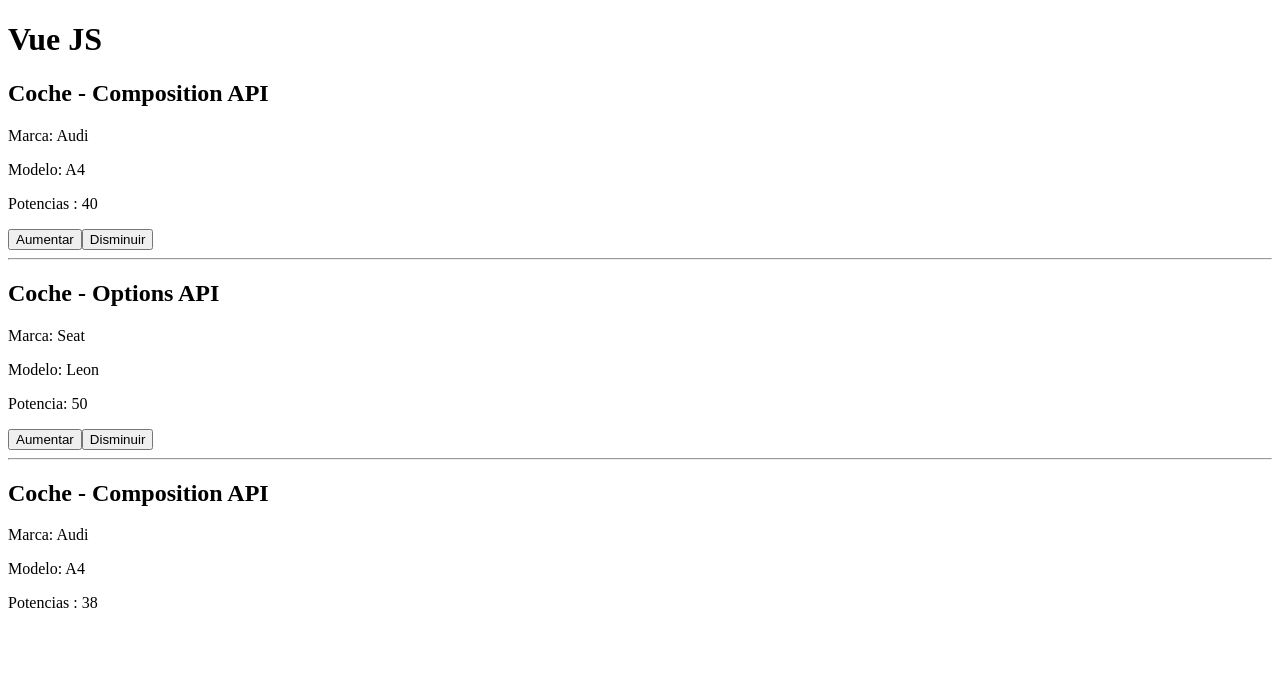
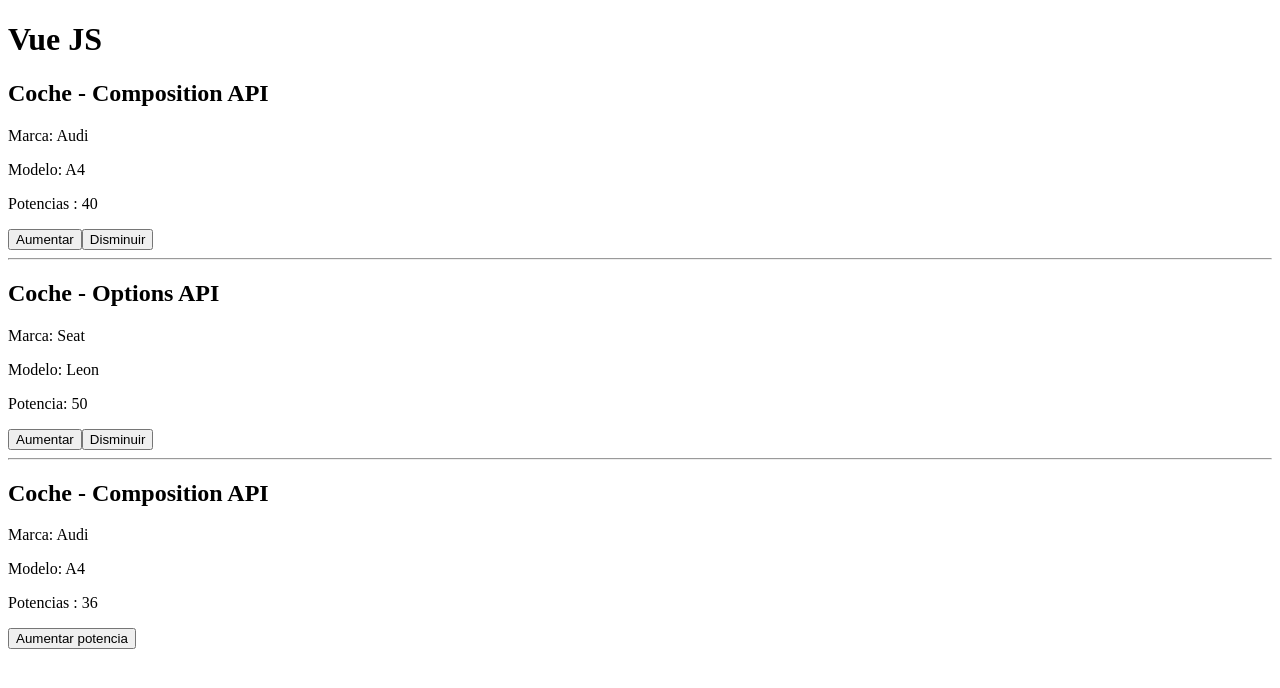
Before and after one commit to CasJuan/vue-coleg, a Vue app in the folder started/: page / in a window 1280 px wide. Shown: the top 688 px of the page. Built offline with nearby package versions, Linux system fonts and the light colour scheme.

Commit message:
[add] funciones como props

```diff
--- a/started/src/App.vue
+++ b/started/src/App.vue
@@ -4,10 +4,12 @@
   <hr/>
   <CarOptions/>
   <hr/>
-  <Car :power="power"/>
+  <Car :power="power" :upPower="upPower"/>
 </template>
 
 <script>
+import {ref} from 'vue';
+
 import Car from "./components/Car.vue";
 import CarComposition from "./components/CarComposition.vue";
 import CarOptions from "./components/CarOptions.vue";
@@ -19,10 +21,16 @@ export default {
     Car
   },
   setup(){
-    let power = 38;
+    let power = ref(36);
+
+    const upPower = () => {
+      console.log("Aumentar power");
+      power.value++
+    }
 
     return{
       power,
+      upPower,
     }
   }
 };
--- a/started/src/components/Car.vue
+++ b/started/src/components/Car.vue
@@ -4,6 +4,7 @@
     <p>Modelo: {{ model }}</p>
 
     <p> Potencias : {{ power }} </p>
+    <button @click="upPower" >Aumentar potencia</button>
 
 </template>
 
@@ -15,18 +16,25 @@ export default {
         power:{
             type:Number,
             default: 60,
-        }
+        },
+        upPower:Function,
+
     },
 
     setup (props) {
         const brand = "Audi";
         const model = "A4";
 
-        console.log(props);
+      /*   console.log(props);
+
+        const testPower = () => {
+            props.upPower();
+        } */
 
         return {
             brand,
             model,
+            /* testPower, */
         };
     },
 
```
